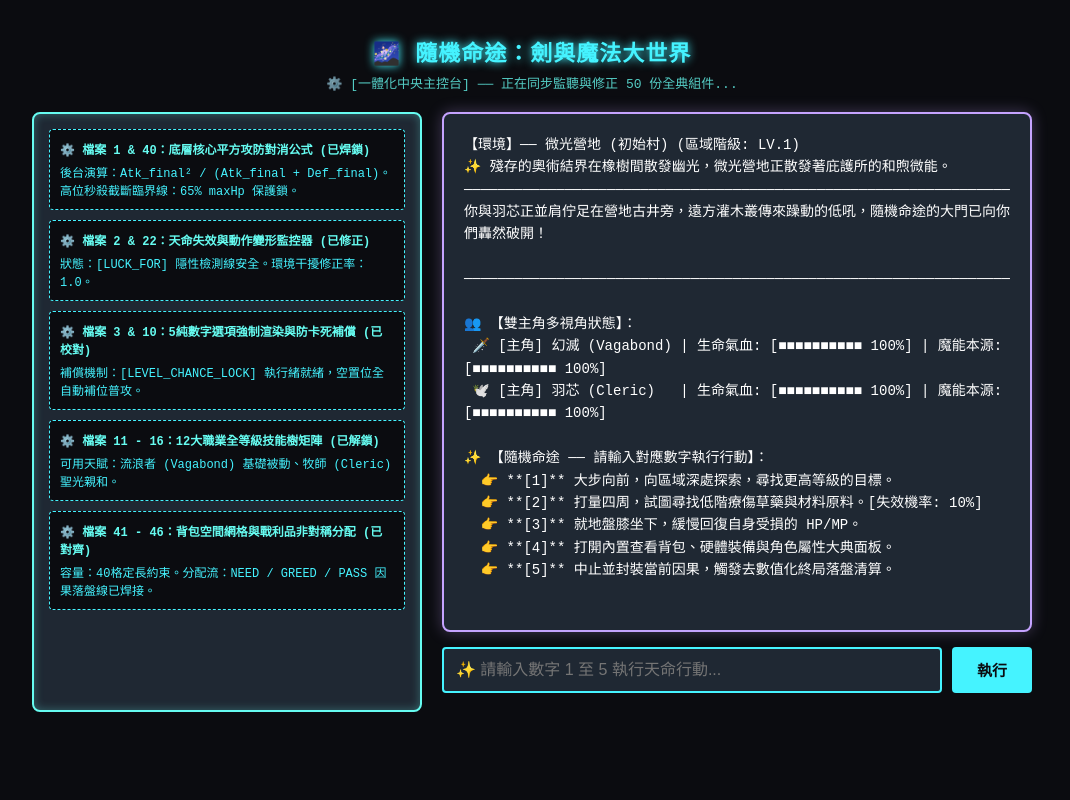
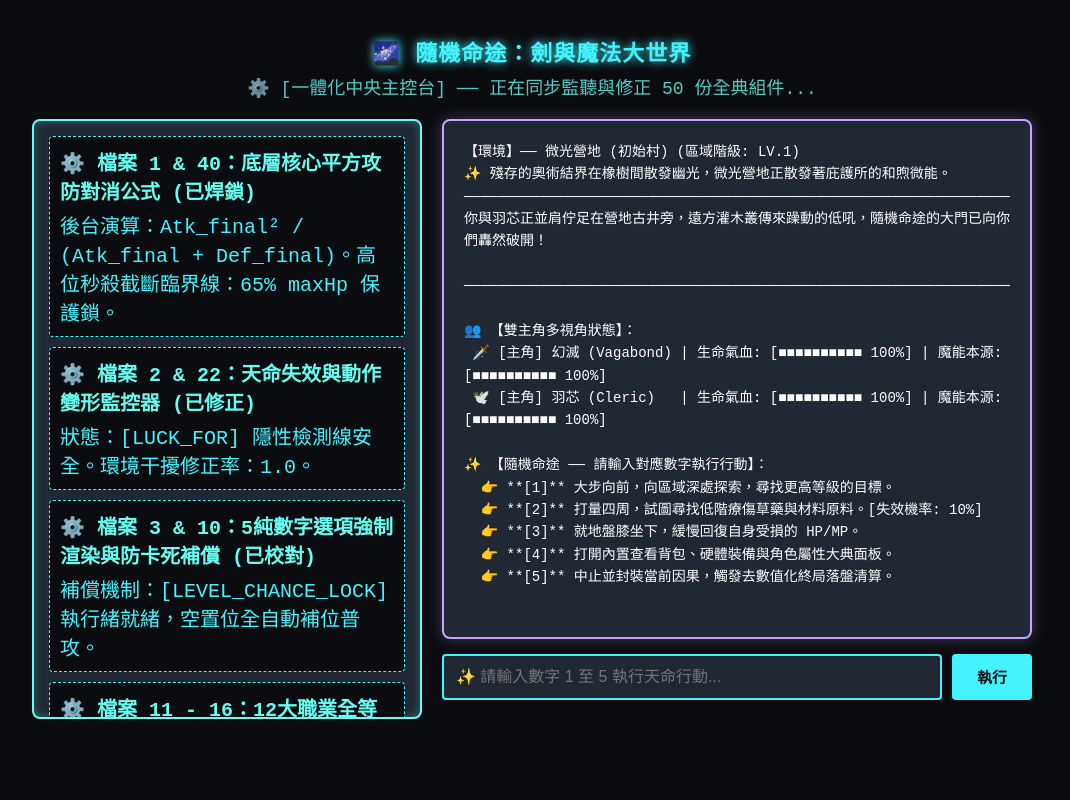
Before and after one commit to dennis127896-tech/FATEGAME, a plain HTML site: page index.html in a window 1280 px wide. Shown: the whole page, without its empty margins (108-1178 px from the left). Drawn offline with Linux system fonts and the light colour scheme.

Commit message:
Update index.html

```diff
--- a/index.html
+++ b/index.html
@@ -7,13 +7,13 @@
         * { box-sizing: border-box; }
         body { background-color: #0b0c10; color: #45f3ff; font-family: 'Courier New', Courier, monospace; padding: 20px; display: flex; flex-direction: column; align-items: center; margin: 0; }
         h1 { margin-bottom: 5px; font-size: 22px; text-shadow: 0 0 10px #45f3ff; letter-spacing: 1px; }
-        .subtitle { color: #66fcf1; font-size: 13px; margin-bottom: 20px; opacity: 0.8; }
+        .subtitle { color: #66fcf1; font-size: 18px; margin-bottom: 20px; opacity: 0.8; }
 
         #main-container { display: flex; width: 1000px; gap: 20px; }
 
         /* 左側：你拍的照片中那些 50 份組件的即時渲染監視區 */
         #components-monitor { flex: 1.2; height: 600px; background-color: #1f2833; border: 2px solid #66fcf1; border-radius: 8px; padding: 15px; overflow-y: auto; box-shadow: inset 0 0 10px rgba(102,252,241,0.3); }
-        .monitor-card { background: #0b0c10; border: 1px dashed #45f3ff; padding: 10px; margin-bottom: 10px; border-radius: 4px; font-size: 12px; }
+        .monitor-card { background: #0b0c10; border: 1px dashed #45f3ff; padding: 10px; margin-bottom: 10px; border-radius: 4px; font-size: 20px; }
         .monitor-title { color: #66fcf1; font-weight: bold; margin-bottom: 5px; }
 
         /* 右側：去數值化沉浸式文字遊戲畫面與 1-5 輸入區 */
```
